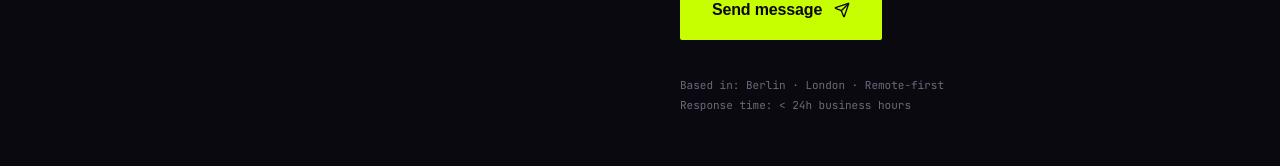
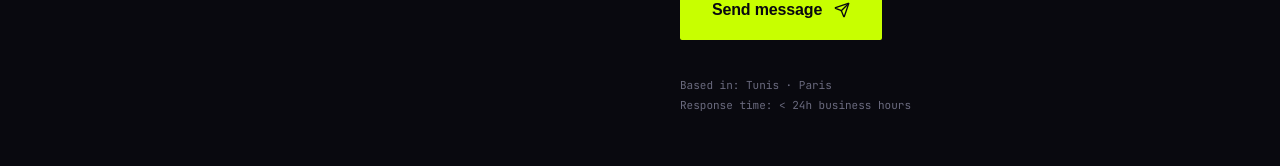
Before and after one commit to trinoApp/strixAlba, a React (Vite) app: page / in a window 1280 px wide. Shown: the part 6493-6659 px from the top of the page. Built offline with nearby package versions, Linux system fonts and the light colour scheme; a web font is replaced by a local one.

Commit message:
update location

```diff
--- a/src/app/components/CTA.tsx
+++ b/src/app/components/CTA.tsx
@@ -191,7 +191,7 @@ export function CTA() {
             )}
 
             <div style={{ fontFamily: "JetBrains Mono, monospace", fontSize: 11, color: DIM, lineHeight: 1.8, marginTop: 16 }}>
-              <div>Based in: Berlin · London · Remote-first</div>
+              <div>Based in: Tunis · Paris</div>
               <div>Response time: {'<'} 24h business hours</div>
             </div>
           </form>
```
